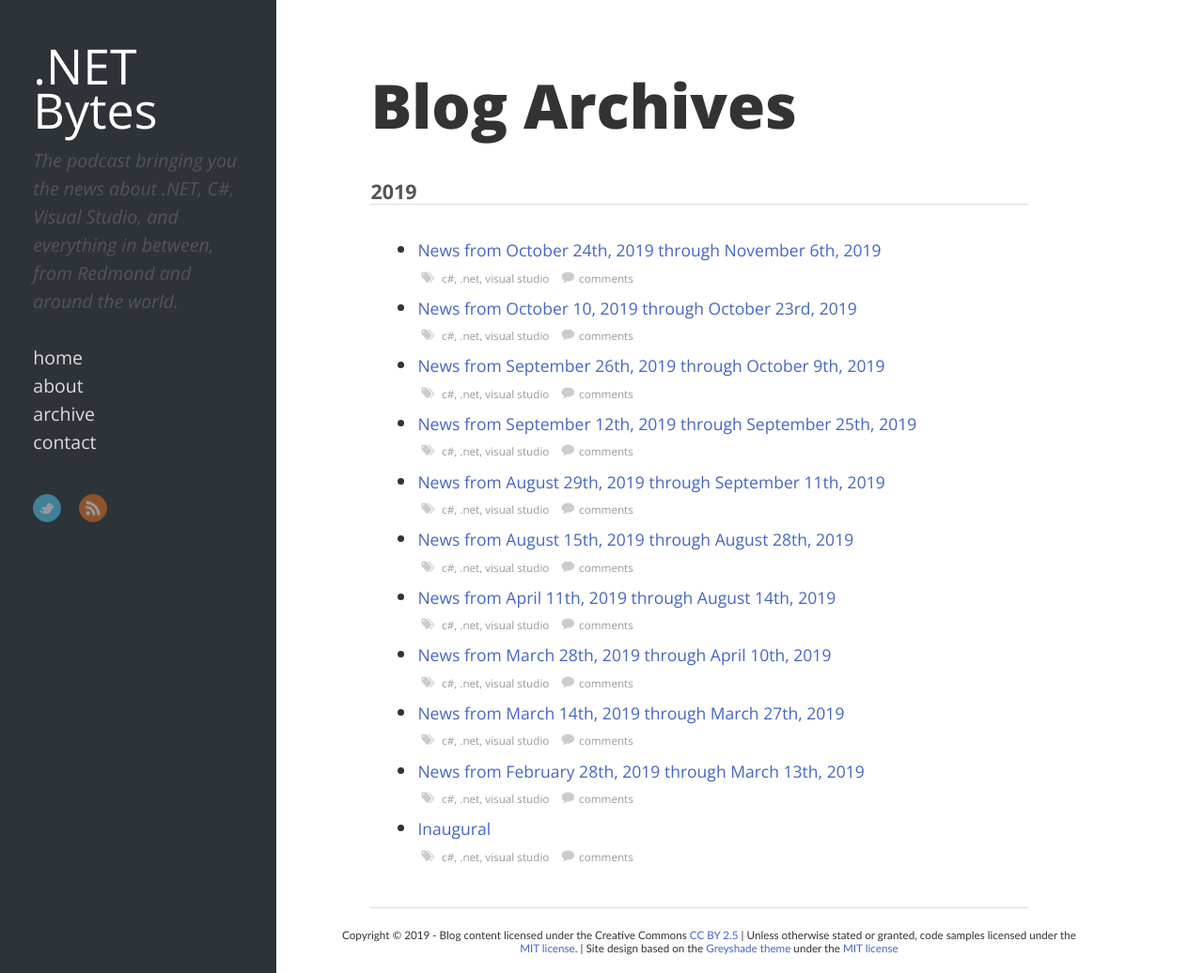
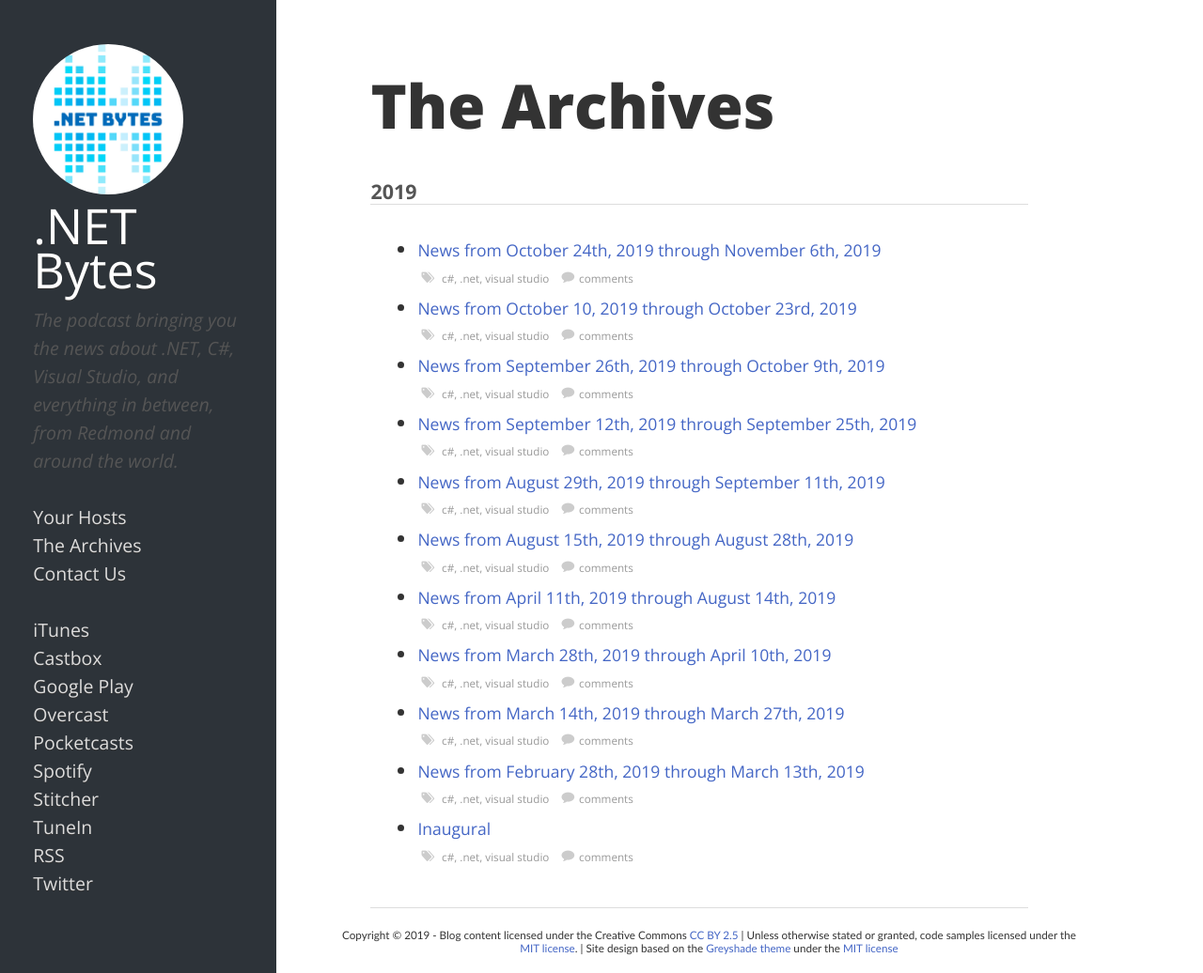
Before and after one commit to dotnetbytes/Website, a Jekyll site: the page built from archive/index.md, in a window 1280 px wide and 1036 px high. Shown: the whole window at 94% size. Built offline with Jekyll 4.4.1, drawn with Linux system fonts in a browser that asks for light colours.

Commit message:
Clean up; adding external podcast links

```diff
--- a/_config.yml
+++ b/_config.yml
@@ -25,6 +25,7 @@ tertiary_category:
 # Social Settings
 rss_url: https://www.dotnetbytes.fm/rss.xml
 twitter_url: https://www.twitter.com/dotnetbytes
+itunes_url: https://podcasts.apple.com/us/podcast/net-bytes/id1455100561
 castbox_url: https://castbox.fm/channel/.NET-Bytes-id2038948
 googleplay_url: https://play.google.com/music/m/Iwqjc76doxg64ddp5fuzw3aezcq?t=NET_Bytes
 overcast_url: https://overcast.fm/itunes1455100561/net-bytes
--- a/_includes/header.html
+++ b/_includes/header.html
@@ -1,7 +1,5 @@
 <div class="profilepic">
-	{% if site.gravatar_url %}
-	  <img src="{{ site.gravatar_url }}?s=160" alt="Profile Picture" />
-	{% endif %}
+  <img src="/images/cover.jpg" style="width: 160px;" alt="Profile Picture" />
 </div>
 <hgroup>
   <h1><a href="/">{{ site.title }}</a></h1>
@@ -10,14 +8,3 @@
   {% endif %}
 </hgroup>
 <nav id="main-nav">{% include navigation.html %}</nav>
-<br />
-<nav id="sub-nav">
-	<div class="social">
-		{% if site.twitter_url %}
-			<a class="twitter" href="{{ site.twitter_url }}" title="Twitter">Twitter</a>
-		{% endif %}
-		{% if site.rss_url %}
-			<a class="rss" href="{{ site.rss_url }}" title="RSS">RSS</a>
-		{% endif %}
-	</div>
-</nav>
--- a/_includes/navigation.html
+++ b/_includes/navigation.html
@@ -1,6 +1,49 @@
 <ul class="main-navigation">
-  <li><a href="/">home</a></li>
-  <li><a href="/about">about</a></li>
-  <li><a href="/archive">archive</a></li>
-  <li><a href="/contact">contact</a></li>
+  <li><a href="/hosts">Your Hosts</a></li>
+  <li><a href="/archive">The Archives</a></li>
+  <li><a href="/contact">Contact Us</a></li>
 </ul>
+
+<br/>
+
+<ul class="main-navigation">
+  {% if site.itunes_url %}
+    <li><a href="{{ site.itunes_url }}">iTunes</a></li>
+  {% endif %}
+
+  {% if site.castbox_url %}
+    <li><a href="{{ site.castbox_url}}">Castbox</a></li>
+  {% endif %}
+
+  {% if site.googleplay_url %}
+    <li><a href="{{ site.googleplay_url}}">Google Play</a></li>
+  {% endif %}
+
+  {% if site.overcast_url %}
+    <li><a href="{{ site.overcast_url}}">Overcast</a></li>
+  {% endif %}
+
+  {% if site.pocketcasts_url %}
+    <li><a href="{{ site.pocketcasts_url}}">Pocketcasts</a></li>
+  {% endif %}
+
+  {% if site.spotify_url %}
+    <li><a href="{{ site.spotify_url}}">Spotify</a></li>
+  {% endif %}
+
+  {% if site.stitcher_url %}
+    <li><a href="{{ site.stitcher_url}}">Stitcher</a></li>
+  {% endif %}
+
+  {% if site.tunein_url %}
+    <li><a href="{{ site.tunein_url}}">TuneIn</a></li>
+  {% endif %}
+
+  {% if site.rss_url %}
+    <li><a href="{{ site.rss_url }}">RSS</a></li>
+  {% endif %}
+
+  {% if site.twitter_url %}
+    <li><a href="{{ site.twitter_url }}">Twitter</a></li>
+  {% endif %}
+</ul>
--- a/archive/index.md
+++ b/archive/index.md
@@ -1,6 +1,6 @@
 ---
 layout: page
-title: Blog Archives
+title: The Archives
 sitemap: true
 ---
 
```
Also changed, not shown: about/index.md (deleted, +0 -22 lines), hosts/index.md (added, +25 -0 lines).
